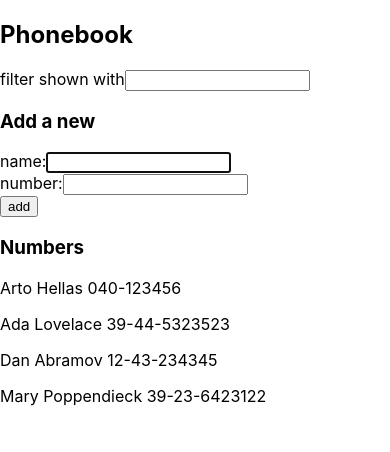
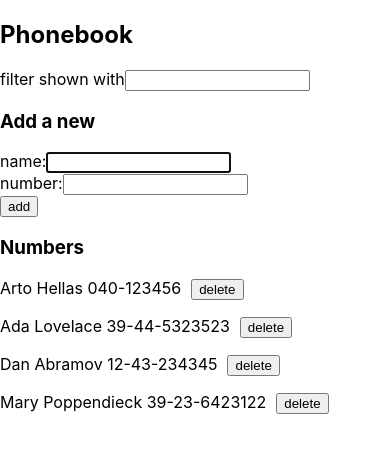
Before and after one commit to PCianes/FullStackOpen, a React (Create React App) app in the folder part2/phonebook/: page / in a window 390 px wide. Shown: the top 452 px of the page. Built offline with nearby package versions, Linux system fonts and the light colour scheme; data requests are answered from the project's data file.

Commit message:
🚧 2.17: Phonebook step9

```diff
--- a/part2/phonebook/src/App.js
+++ b/part2/phonebook/src/App.js
@@ -45,6 +45,17 @@ const App = () => {
       }
     );
   };
+
+  const deletePerson = ({ id, name }) => {
+    if (window.confirm(`Delete ${name}?`)) {
+      PhoneService.deletePerson(id).then((response) => {
+        const newPersons = persons.filter((person) => person.id !== id);
+        setPersons(newPersons);
+        setPersonsFilter(newPersons);
+      });
+    }
+  };
+
   const formData = {
     onFormSubmit,
     newName,
@@ -60,7 +71,7 @@ const App = () => {
       <h3>Add a new</h3>
       <PersonForm data={formData} />
       <h3>Numbers</h3>
-      <Persons personsFilter={personsFilter} />
+      <Persons personsFilter={personsFilter} deletePerson={deletePerson} />
     </div>
   );
 };
--- a/part2/phonebook/src/components/Persons.js
+++ b/part2/phonebook/src/components/Persons.js
@@ -1,9 +1,15 @@
 import React from "react";
 
-const Persons = ({ personsFilter }) => {
+const Persons = ({ personsFilter, deletePerson }) => {
   return personsFilter.map((person) => (
-    <p key={person.name}>
+    <p key={person.id}>
       {person.name} <span>{person.number}</span>
+      <button
+        style={{ marginLeft: "10px" }}
+        onClick={() => deletePerson(person)}
+      >
+        delete
+      </button>
     </p>
   ));
 };
--- a/part2/phonebook/src/services/phonebook.js
+++ b/part2/phonebook/src/services/phonebook.js
@@ -12,7 +12,13 @@ const create = (newObject) => {
   return request.then((response) => response.data);
 };
 
+const deletePerson = (id) => {
+  const request = axios.delete(`${baseUrl}/${id}`);
+  return request.then((response) => response.data);
+};
+
 export default {
   getAll,
   create,
+  deletePerson,
 };
```
